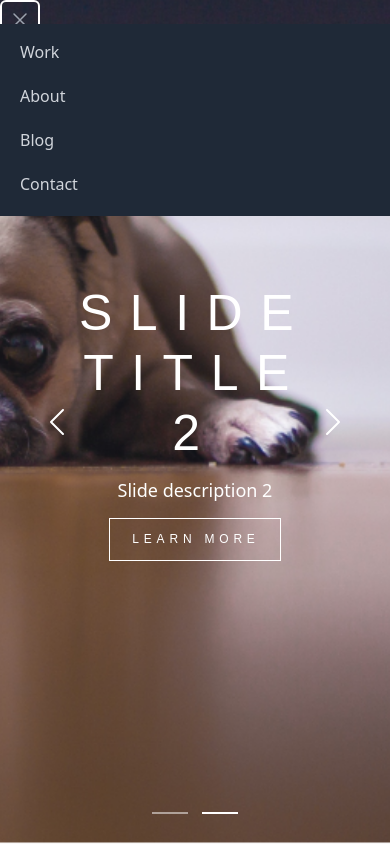
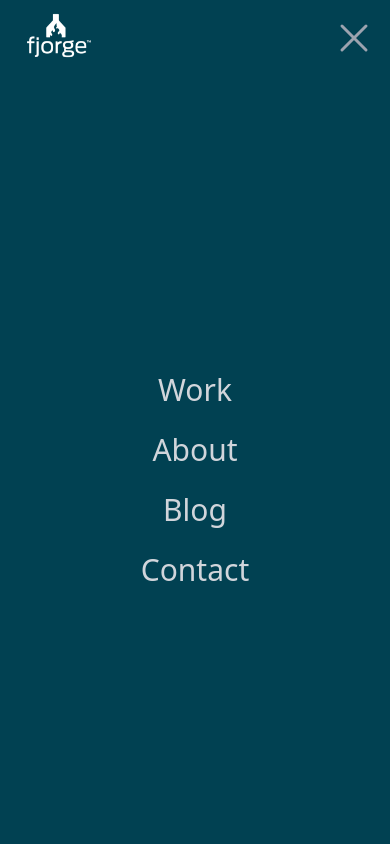
Before and after one commit to kwameboame/fjorge, a website: page src/index.html in a window 390 px wide. Both pictures are taken after a click on the button "Open main menu". Shown: the top 844 px of the page. Drawn offline with nearby package versions, Linux system fonts and the light colour scheme; files that its build step writes are made by us from their sources.

Commit message:
mobile-menu: added styles and classes to match UI

```diff
--- a/src/index.html
+++ b/src/index.html
@@ -22,25 +22,24 @@
     <!-- Header styles-->
     <header>
         <!-- Navigation Menu Items-->
-        <div class="absolute z-50 w-full pt-6 px-4 sm:px-6 lg:px-8">
+        <div class="absolute z-50 w-full pt-3 pb-3 px-4 sm:px-6 lg:px-8 lg:pt-6 bg-cust-darkblue md:bg-transparent lg:bg-transparent">
             <div class="mx-auto max-w-5xl">
                 <nav class="flex justify-between">
                     <div class="flex px-2 sm:px-6 lg:px-8">
 
                         <!-- Mobile menu button-->
-                        <div class="absolute inset-y-0 left-0 sm:hidden">
+                        <div class="absolute inset-y-0 right-1 top-1.5 sm:hidden">
                             <button type="button"
                                 class="mobile-menu-button relative inline-flex items-center justify-center rounded-md p-2
-                                text-gray-400 hover:bg-gray-700 hover:text-white focus:outline-none focus:ring-2
-                                focus:ring-inset focus:ring-white" aria-controls="mobile-menu" aria-expanded="false">
+                                text-gray-400 hover:text-white focus:outline-none" aria-controls="mobile-menu" aria-expanded="false">
                                 <!--text for screen recorders; for accessibility-->
                                 <span class="sr-only">Open main menu</span>
                                 <!-- Icon when menu is closed (initially displayed) -->
-                                <svg class="block h-6 w-6 menu-closed" fill="none" viewBox="0 0 24 24" stroke-width="1.5" stroke="currentColor" aria-hidden="true">
+                                <svg class="block h-12 w-12 menu-closed" fill="none" viewBox="0 0 24 24" stroke-width="1.5" stroke="currentColor" aria-hidden="true">
                                     <path stroke-linecap="round" stroke-linejoin="round" d="M3.75 6.75h16.5M3.75 12h16.5m-16.5 5.25h16.5" />
                                 </svg>
                                 <!-- Icon when menu is open (initially hidden) -->
-                                <svg class="hidden h-6 w-6 menu-open" fill="none" viewBox="0 0 24 24" stroke-width="1.5" stroke="currentColor" aria-hidden="true">
+                                <svg class="hidden h-12 w-12 menu-open" fill="none" viewBox="0 0 24 24" stroke-width="1.5" stroke="currentColor" aria-hidden="true">
                                     <path stroke-linecap="round" stroke-linejoin="round" d="M6 18L18 6M6 6l12 12" />
                                 </svg>
                             </button>
@@ -59,22 +58,23 @@
                     <!--Menu for large screens. Gets hidden on mobile devices-->
                     <div class="hidden sm:ml-6 sm:block">
                         <div class="flex space-x-4">
-                        <a href="#" class="text-slate-100 hover:text-white hover:font-bold px-3 py-2 text-sm font-medium">Work</a>
-                        <a href="#" class="text-slate-100 hover:text-white hover:font-bold px-3 py-2 text-sm font-medium">About</a>
-                        <a href="#" class="text-slate-100 hover:text-white hover:font-bold px-3 py-2 text-sm font-medium">Blog</a>
-                        <a href="#" class="text-slate-100 hover:text-white hover:font-bold px-3 py-2 text-sm font-medium">Contact</a>
+                        <a href="#" class="text-slate-100 hover:text-white hover:font-bold transition duration-700 px-3 py-2 text-sm font-medium">Work</a>
+                        <a href="#" class="text-slate-100 hover:text-white hover:font-bold transition duration-700 px-3 py-2 text-sm font-medium">About</a>
+                        <a href="#" class="text-slate-100 hover:text-white hover:font-bold transition duration-700 px-3 py-2 text-sm font-medium">Blog</a>
+                        <a href="#" class="text-slate-100 hover:text-white hover:font-bold transition duration-700 px-3 py-2 text-sm font-medium">Contact</a>
                         </div>
                     </div>
 
                     <!-- Mobile menu, show/hide based screen size-->
-                    <div class="absolute hidden bg-gray-800 w-full left-0" id="mobile-menu">
-                    <div class="space-y-1 px-2 pb-3 pt-2">
-                        <a href="#" class="text-gray-300 hover:bg-gray-700 hover:text-white block rounded-md px-3 py-2 text-base font-medium">Work</a>
-                        <a href="#" class="text-gray-300 hover:bg-gray-700 hover:text-white block rounded-md px-3 py-2 text-base font-medium">About</a>
-                        <a href="#" class="text-gray-300 hover:bg-gray-700 hover:text-white block rounded-md px-3 py-2 text-base font-medium">Blog</a>
-                        <a href="#" class="text-gray-300 hover:bg-gray-700 hover:text-white block rounded-md px-3 py-2 text-base font-medium">Contact</a>
+                    <div class="absolute hidden bg-cust-darkblue left-0 mt-12 h-screen w-full" id="mobile-menu">
+                        <div class="flex flex-col items-center justify-center px-2 pb-3 pt-2 h-full">
+                            <a href="#" class="text-gray-300 hover:text-white block rounded-md px-3 py-3 text-3xl font-normal">Work</a>
+                            <a href="#" class="text-gray-300 hover:text-white block rounded-md px-3 py-3 text-3xl font-normal">About</a>
+                            <a href="#" class="text-gray-300 hover:text-white block rounded-md px-3 py-3 text-3xl font-normal">Blog</a>
+                            <a href="#" class="text-gray-300 hover:text-white block rounded-md px-3 py-3 text-3xl font-normal">Contact</a>
+                        </div>
                     </div>
-                    </div>
+
                 </nav>
         <!-- END NAVBAR -->
             </div>
```
